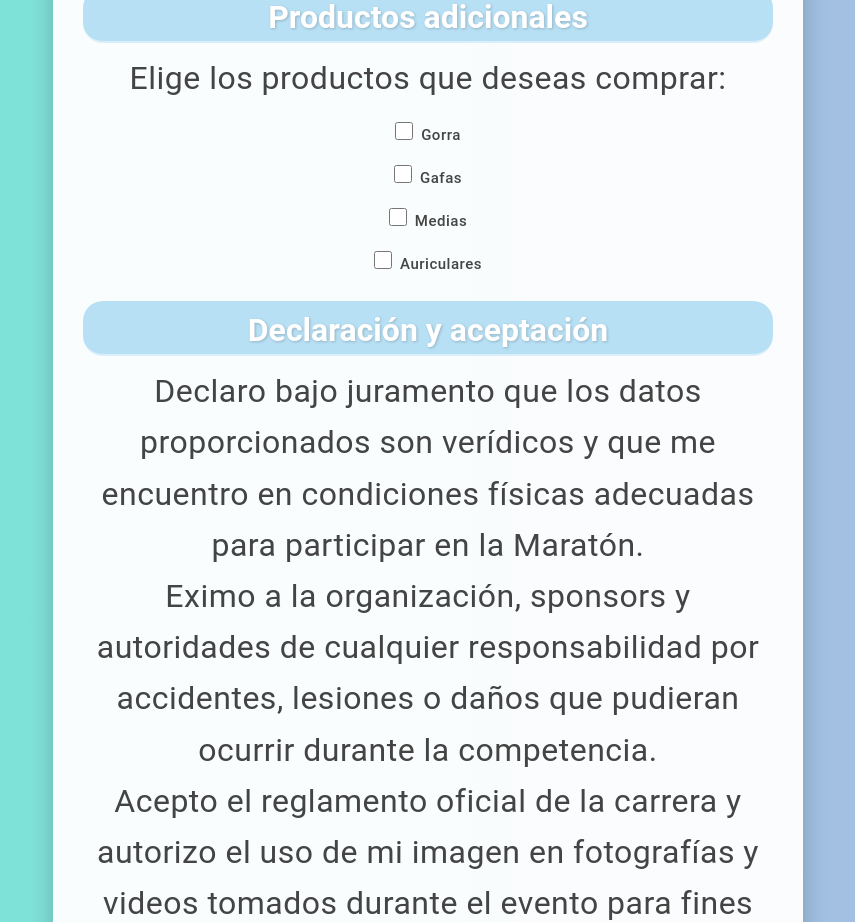
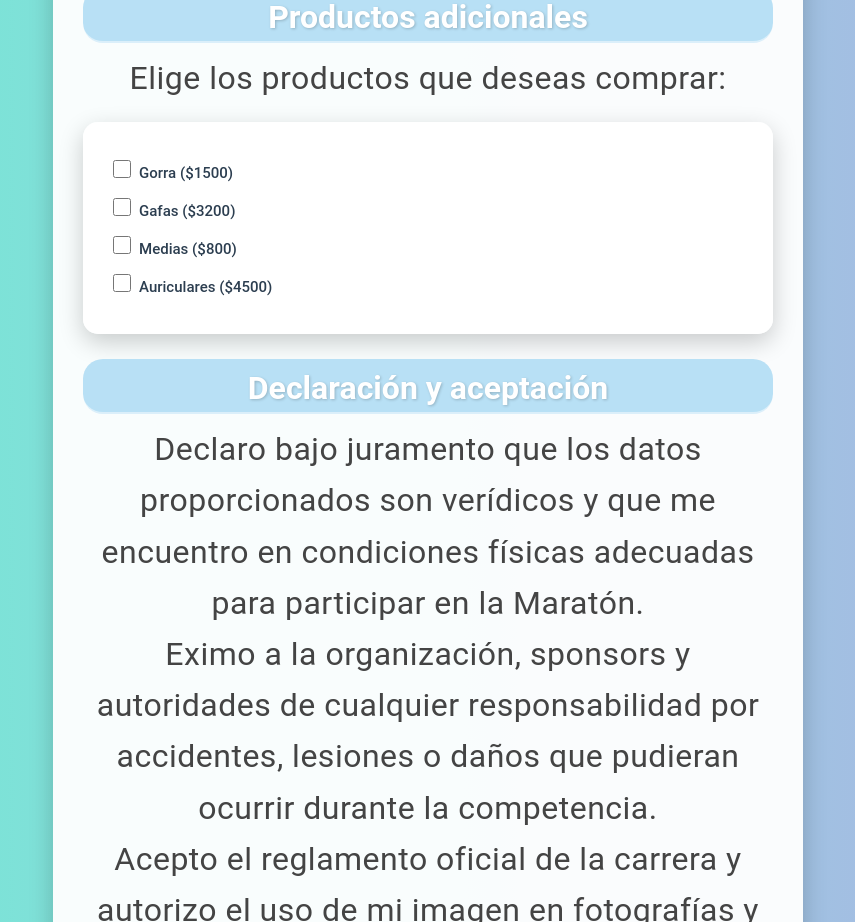
Before and after one commit to Emiliano3D33/Marat-n, a React (Vite) app: page /formulario in a window 1280 px wide. Shown: the part 1920-2842 px from the top of the page, without its empty margins (212-1067 px from the left). Built offline with nearby package versions, Linux system fonts and the light colour scheme.

Commit message:
Primer Entregable

```diff
--- a/src/componentes/diseño_principal.css
+++ b/src/componentes/diseño_principal.css
@@ -1,4 +1,3 @@
-
 * {
   margin: 0;
   padding: 0;
@@ -166,7 +165,7 @@ ul li {
     font-size: 0.9rem;
   }
 
-  .contenedor{
+  .contenedor {
     max-width: 600px;
   }
 
@@ -194,7 +193,7 @@ ul li {
 
   }
 
-  .contenedor{
+  .contenedor {
     min-width: 250px;
   }
 
@@ -245,3 +244,19 @@ ul li {
   border-radius: 15px;
   padding: 1em;
 }
+
+.producto-item {
+  display: flex;
+  align-items: center;
+  gap: 10px;
+  margin-bottom: 8px;
+}
+
+.producto-label {
+  flex-shrink: 0;
+  min-width: 120px;
+}
+
+.producto-cantidad {
+  width: 60px;
+}
--- a/src/componentes/formulario.css
+++ b/src/componentes/formulario.css
@@ -128,3 +128,10 @@ button:hover {
     width: 100%;
   }
 }
+
+.productos{
+  width: 100%;
+  padding: 10px;
+  border-radius: 1em;
+
+}
--- a/src/componentes/formulario.jsx
+++ b/src/componentes/formulario.jsx
@@ -9,6 +9,13 @@ export default function Formulario() {
     auriculares: 0,
   });
 
+  const precios = {
+    gorra: 1500,
+    gafas: 3200,
+    medias: 800,
+    auriculares: 4500,
+  };
+
   const handleChange = (e) => {
     const { name, value } = e.target;
     const producto = name.replace("cantidad_", "");
@@ -17,6 +24,11 @@ export default function Formulario() {
 
   const productosSeleccionados = Object.entries(productos).filter(
     ([key, cantidad]) => cantidad > 0
+  );
+
+  const totalCarrito = productosSeleccionados.reduce(
+    (acc, [nombre, cantidad]) => acc + precios[nombre] * cantidad,
+    0
   );
 
   return (
@@ -138,11 +150,19 @@ export default function Formulario() {
         <div className="formularioh3">
           <h3>Productos adicionales</h3>
         </div>
+
         <p>Elige los productos que deseas comprar:</p>
 
+        <form
+          id="miformulario"
+          action="https://formspree.io/f/xgvnznzw"
+          method="POST"
+        >
+
+
           {["gorra", "gafas", "medias", "auriculares"].map((prod) => (
-          <p key={prod}>
-            <label>
+            <div key={prod} className="producto-item">
+              <label className="producto-label">
                 <input
                   type="checkbox"
                   checked={productos[prod] > 0}
@@ -153,7 +173,7 @@ export default function Formulario() {
                     })
                   }
                 />
-              {prod.charAt(0).toUpperCase() + prod.slice(1)}
+                {prod.charAt(0).toUpperCase() + prod.slice(1)} (${precios[prod]})
               </label>
 
               {productos[prod] > 0 && (
@@ -164,16 +184,12 @@ export default function Formulario() {
                     name={`cantidad_${prod}`}
                     value={productos[prod]}
                     onChange={handleChange}
-                  style={{ width: "60px", marginLeft: "10px" }}
+                    className="producto-cantidad"
                   />
-                <input
-                  type="hidden"
-                  name={`producto_${prod}`}
-                  value="Sí"
-                />
+                  <input type="hidden" name={`producto_${prod}`} value="Sí" />
                 </>
               )}
-          </p>
+            </div>
           ))}
 
           {productosSeleccionados.length > 0 && (
@@ -182,12 +198,15 @@ export default function Formulario() {
               <ul>
                 {productosSeleccionados.map(([nombre, cantidad]) => (
                   <li key={nombre}>
-                  {nombre.charAt(0).toUpperCase() + nombre.slice(1)}: {cantidad}
+                    {nombre.charAt(0).toUpperCase() + nombre.slice(1)}: {cantidad} × ${precios[nombre]} = ${precios[nombre] * cantidad}
                   </li>
                 ))}
               </ul>
+              <p><strong>Total: ${totalCarrito}</strong></p>
+              <input type="hidden" name="total_carrito" value={totalCarrito} />
             </div>
           )}
+        </form>
 
         <div className="formularioh3">
           <h3>Declaración y aceptación</h3>
```
Lines whose indentation alone changed are shown as unchanged.
